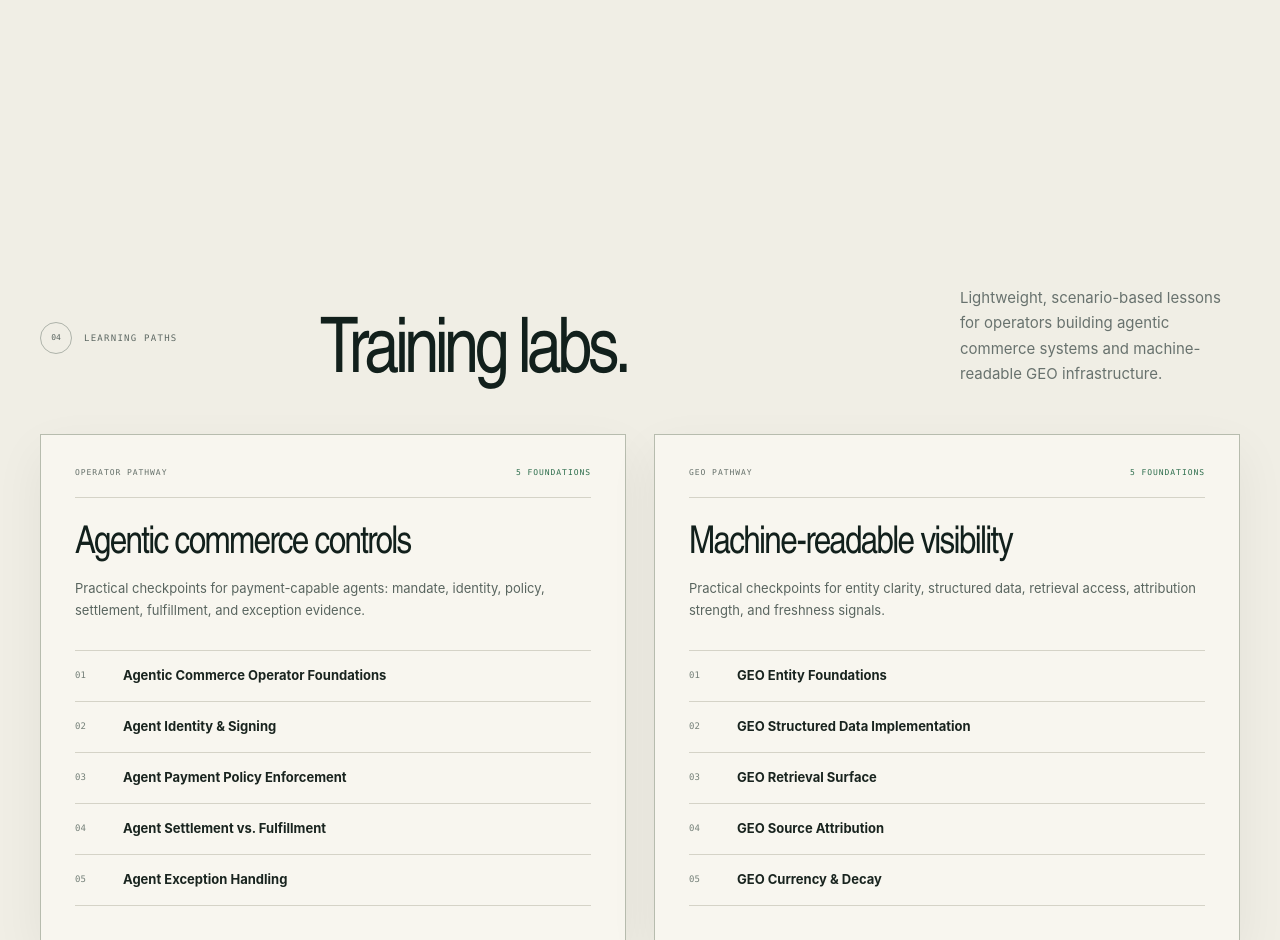
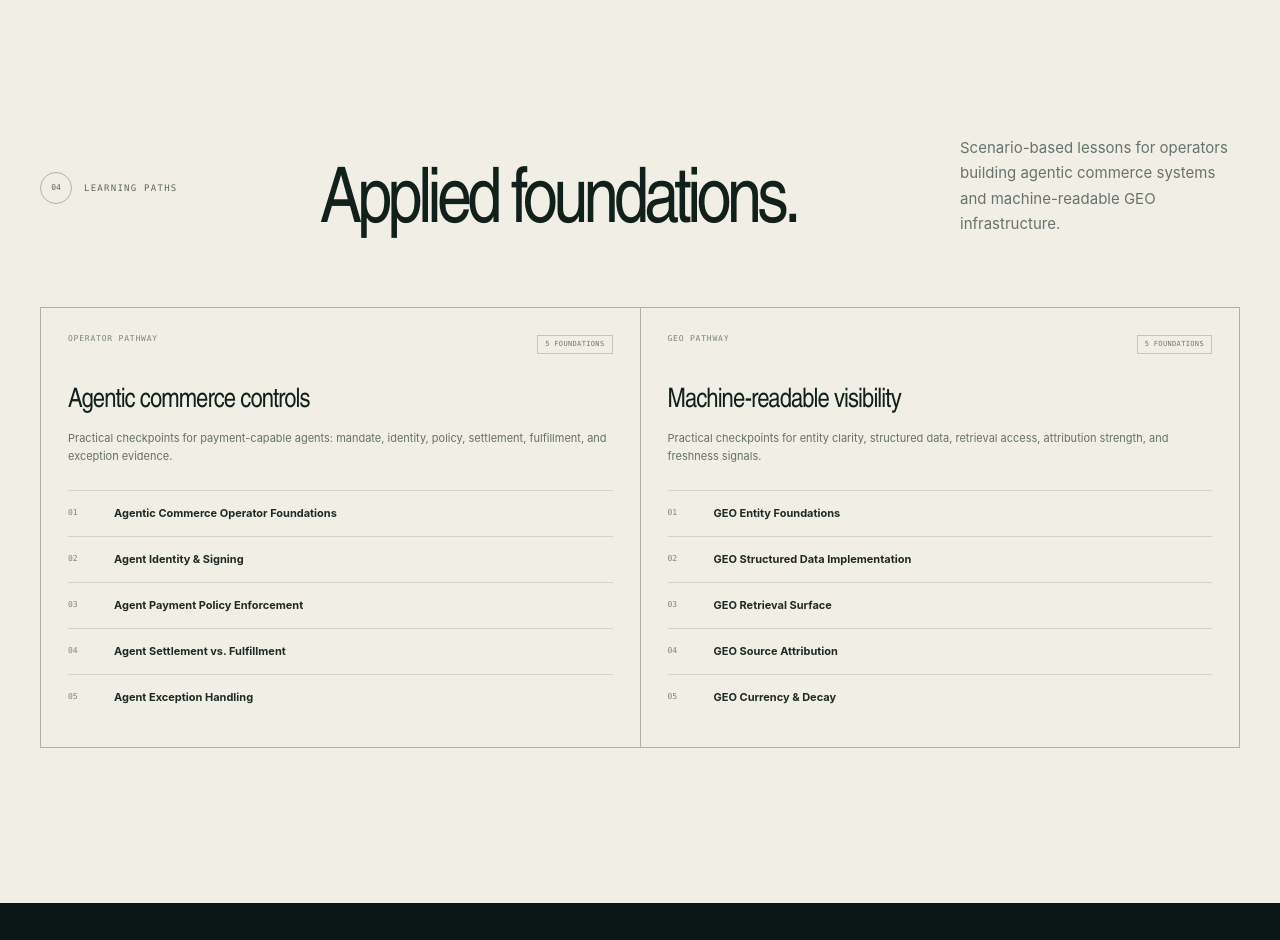
Before and after one commit to virtualmase/ai-mastery, a plain HTML site: page index.html in a window 1280 px wide. Shown: the part 5120-6060 px from the top of the page. Drawn offline with Linux system fonts and the light colour scheme.

Commit message:
Refine learning section typography

```diff
--- a/index.html
+++ b/index.html
@@ -241,7 +241,7 @@
     <section class="learning section-shell" id="learning" aria-labelledby="learning-title">
       <div class="section-heading learning-heading" data-reveal>
         <div class="section-marker"><span>04</span><p>LEARNING PATHS</p></div>
-        <div><h2 id="learning-title">Training labs.</h2><p>Lightweight, scenario-based lessons for operators building agentic commerce systems and machine-readable GEO infrastructure.</p></div>
+        <div><h2 id="learning-title">Applied foundations.</h2><p>Scenario-based lessons for operators building agentic commerce systems and machine-readable GEO infrastructure.</p></div>
       </div>
       <div class="learning-paths" data-reveal>
         <article>
--- a/styles.css
+++ b/styles.css
@@ -195,18 +195,18 @@ section { scroll-margin-top: 84px; }
 .domain-grid ul { display: flex; flex-wrap: wrap; gap: 6px; margin: auto 0 0; padding: 25px 0 0; list-style: none; }
 .domain-grid li { padding: 5px 7px; border: 1px solid #c3c7be; color: #6e7974; font: 7px/1 var(--mono); letter-spacing: .05em; }
 
-.learning { padding-block: 150px; }
-.learning-heading { padding-bottom: 42px; }
-.learning-paths { display: grid; grid-template-columns: repeat(2, minmax(0, 1fr)); gap: 28px; }
-.learning-paths article { padding: 34px; border: 1px solid #b7bcae; background: #f8f6ef; box-shadow: 0 18px 48px rgba(18,32,28,.06); }
-.path-topline { display: flex; justify-content: space-between; gap: 18px; padding-bottom: 20px; border-bottom: 1px solid #d5d3c7; color: #66716b; font: 8px/1 var(--mono); letter-spacing: .12em; }
-.path-topline small { color: #2f6f4e; font: inherit; white-space: nowrap; }
-.learning-paths h3 { margin: 29px 0 13px; font: 500 clamp(30px, 3vw, 48px)/.96 var(--display); letter-spacing: -.045em; }
-.learning-paths p { max-width: 560px; margin: 0; color: #59655f; font-size: 13px; line-height: 1.7; }
-.learning-paths ol { display: grid; gap: 0; margin: 29px 0 0; padding: 0; list-style: none; counter-reset: lesson; border-top: 1px solid #d5d3c7; }
-.learning-paths li { counter-increment: lesson; border-bottom: 1px solid #d5d3c7; }
-.learning-paths li a { min-height: 50px; display: grid; grid-template-columns: 36px 1fr; align-items: center; gap: 12px; color: #19241f; text-decoration: none; font-size: 13px; font-weight: 750; }
-.learning-paths li a::before { content: counter(lesson, decimal-leading-zero); color: #758079; font: 9px/1 var(--mono); }
+.learning { padding-block: 0 155px; }
+.learning-heading { padding-bottom: 65px; }
+.learning-paths { display: grid; grid-template-columns: repeat(2, minmax(0, 1fr)); border-top: 1px solid #adb2a9; border-left: 1px solid #adb2a9; }
+.learning-paths article { min-height: 430px; display: flex; flex-direction: column; padding: 27px; border-right: 1px solid #adb2a9; border-bottom: 1px solid #adb2a9; }
+.path-topline { display: flex; justify-content: space-between; gap: 18px; color: #7b8580; font: 8px/1 var(--mono); letter-spacing: .1em; }
+.path-topline small { padding: 5px 7px; border: 1px solid #c3c7be; color: #6e7974; font: 7px/1 var(--mono); letter-spacing: .05em; white-space: nowrap; }
+.learning-paths h3 { margin: 35px 0 13px; font: 500 clamp(24px, 2.1vw, 32px)/1 var(--display); letter-spacing: -.035em; }
+.learning-paths p { max-width: 560px; margin: 0; color: #65706b; font-size: 11px; line-height: 1.65; }
+.learning-paths ol { display: grid; gap: 0; margin: auto 0 0; padding: 25px 0 0; list-style: none; counter-reset: lesson; }
+.learning-paths li { counter-increment: lesson; border-top: 1px solid #d2d5cc; }
+.learning-paths li a { min-height: 45px; display: grid; grid-template-columns: 34px 1fr; align-items: center; gap: 12px; color: #1f2a25; text-decoration: none; font-size: 11px; font-weight: 750; }
+.learning-paths li a::before { content: counter(lesson, decimal-leading-zero); color: #7b8580; font: 8px/1 var(--mono); }
 .learning-paths li a:hover { color: #2f6f4e; }
 
 .trust { padding-block: 145px; background: var(--ink-2); color: var(--white); }
@@ -357,7 +357,7 @@ section { scroll-margin-top: 84px; }
   .research-heading { grid-template-columns: 1fr auto; }
   .research-heading .section-marker { grid-column: 1 / -1; }
   .domain-grid { grid-template-columns: 1fr 1fr; }
-  .learning { padding-block: 95px; }
+  .learning { padding-block: 0 95px; }
   .learning-paths { grid-template-columns: 1fr; }
   .trust { padding-block: 95px; }
   .trust-grid { grid-template-columns: 1fr; }
@@ -396,7 +396,7 @@ section { scroll-margin-top: 84px; }
   .domain-grid article { min-height: 260px; }
   .learning-paths article { padding: 24px; }
   .path-topline { flex-direction: column; gap: 8px; }
-  .learning-paths li a { grid-template-columns: 30px 1fr; font-size: 12px; }
+  .learning-paths li a { grid-template-columns: 30px 1fr; font-size: 11px; }
   .verification-console dl > div { grid-template-columns: 70px 1fr; }
   .console-claim { gap: 18px; }
   .hex-mark { width: 67px; height: 78px; }
```
